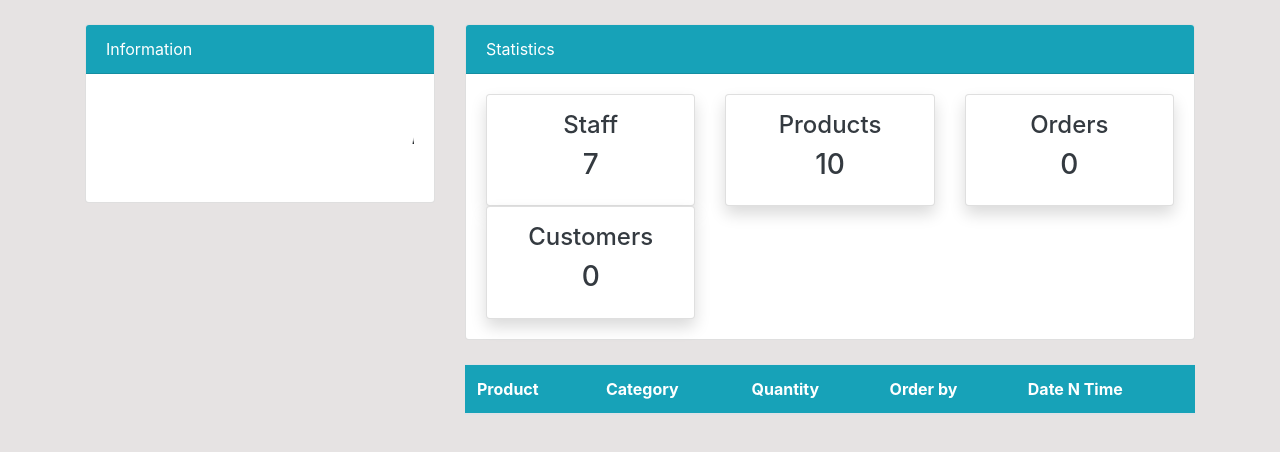
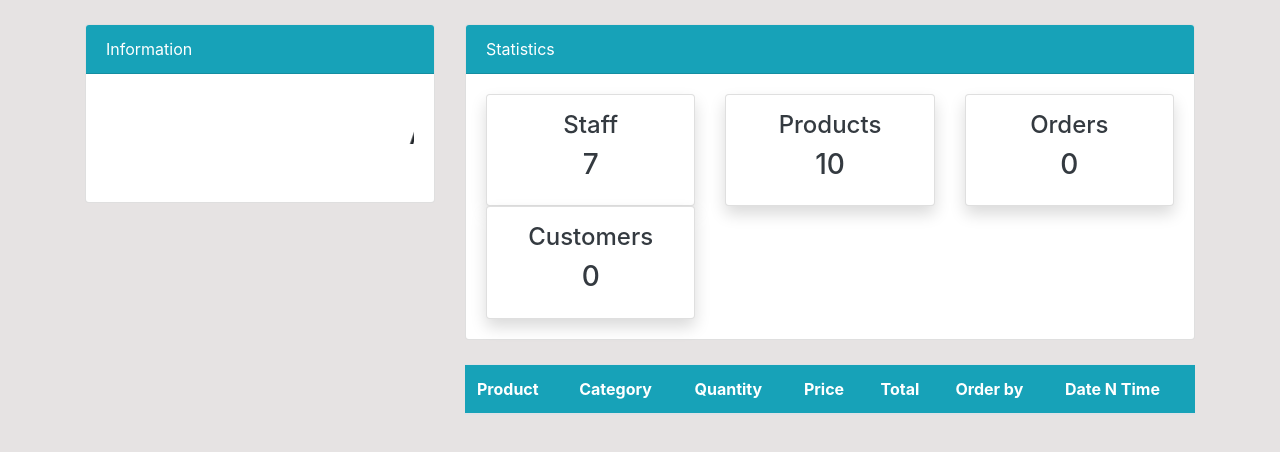
Before and after one commit to harbhim/ecommerce_django, a Django app: page /order/ in a window 1280 px wide. Shown: the part 56-508 px from the top of the page. Run offline with Django 4.2, Linux system fonts and the light colour scheme; a user stored in the database is signed in; data comes from the database, SQL or seed files in the repository; both versions use the stored data as it was after the commit; data that the repository does not hold is empty.

Commit message:
added rate and total to order model

```diff
--- a/store/forms.py
+++ b/store/forms.py
@@ -20,4 +20,4 @@
     class Meta:
 
         model = Order
-        fields = ["product", "order_quantity"]
+        fields = ["product", "order_quantity", "price"]
--- a/store/models.py
+++ b/store/models.py
@@ -32,6 +32,8 @@
     product = models.ForeignKey(Product, on_delete=models.CASCADE, null=True)
     staff = models.ForeignKey(User, models.CASCADE, null=True)
     order_quantity = models.PositiveIntegerField(null=True)
+    price = models.PositiveIntegerField(null=True)
+    total = models.PositiveIntegerField(editable=False, null=True)
     date = models.DateTimeField(auto_now_add=True)
 
     def __str__(self):
--- a/store/templates/order.html
+++ b/store/templates/order.html
@@ -16,6 +16,8 @@
             <th scope="col">Product</th>
             <th scope="col">Category</th>
             <th scope="col">Quantity</th>
+            <th scope="col">Price</th>
+            <th scope="col">Total</th>
             <th scope="col">Order by</th>
             <th scope="col">Date N Time</th>
           </tr>
@@ -26,6 +28,8 @@
             <td>{{order.product.name}}</td>
             <td>{{order.product.category}}</td>
             <td>{{order.order_quantity}}</td>
+            <td>{{order.price}}</td>
+            <td>{{order.total}}</td>
             <td>{{order.staff.username}}</td>
             <td>{{order.date}}</td>
           </tr>
--- a/store/templates/staff_index.html
+++ b/store/templates/staff_index.html
@@ -29,6 +29,8 @@
                 <th scope="col">Product</th>
                 <th scope="col">Category</th>
                 <th scope="col">Quantity</th>
+                <th scope="col">Price</th>
+                <th scope="col">Total</th>
                 <th scope="col">Date</th>
               </tr>
             </thead>
@@ -39,6 +41,8 @@
                 <td>{{order.product.name|capfirst}}</td>
                 <td>{{order.product.category|capfirst}}</td>
                 <td>{{order.order_quantity}}</td>
+                <td>{{order.price}}</td>
+                <td>{{order.total}}</td>
                 <td>{{order.date}}</td>
               </tr>
               {% endfor %}
--- a/store/views.py
+++ b/store/views.py
@@ -35,6 +35,7 @@
             instance = form.save(commit=False)
             instance.customer = Customer.objects.all().latest("id")
             instance.staff = request.user
+            instance.total = instance.price * instance.order_quantity
 
             # Updating Product quantity
 
```
Also changed, not shown: api/serializer.py (+15 -14 lines), db.sqlite3, store/migrations/0004_order_price_order_total.py (added).
